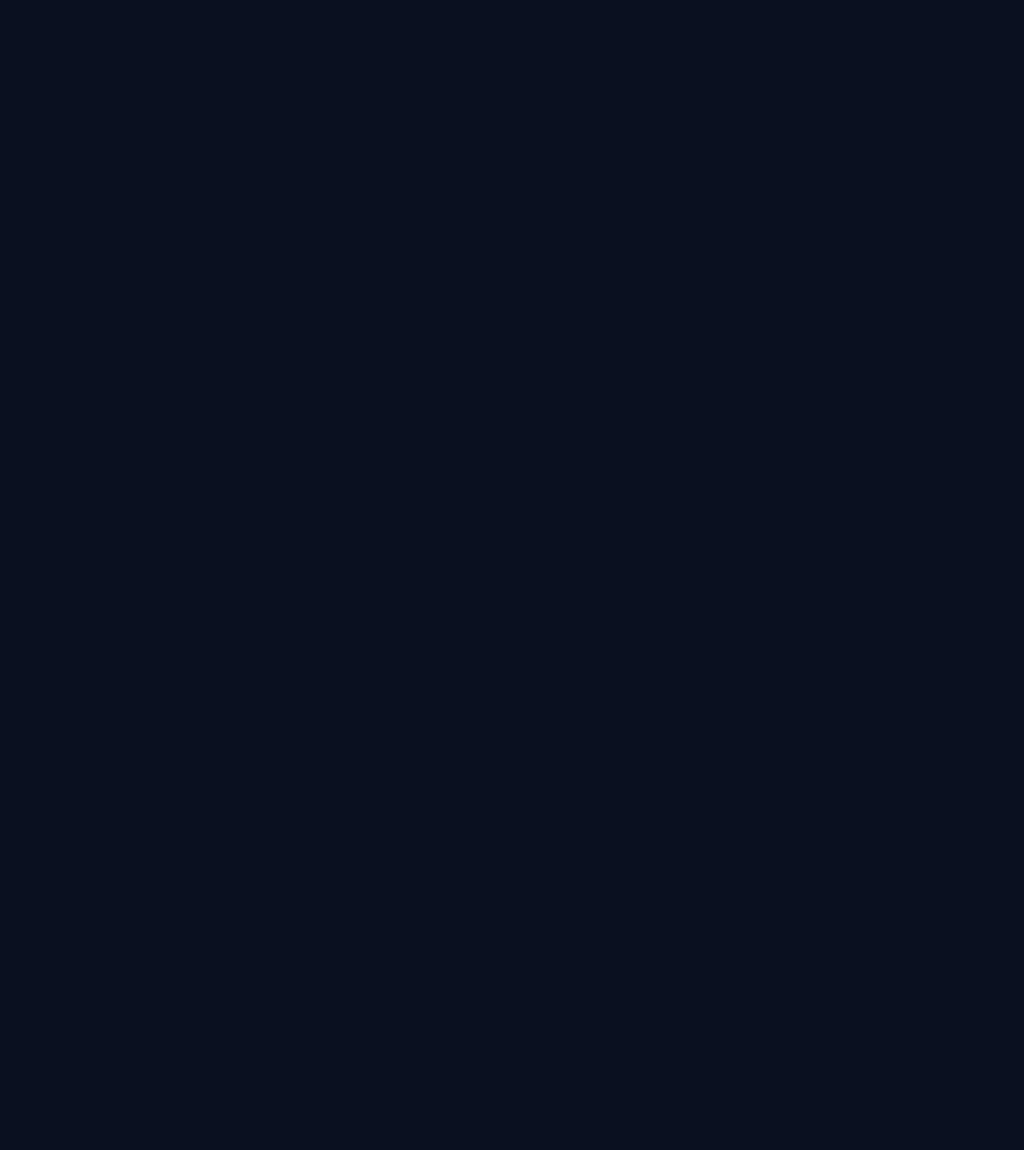
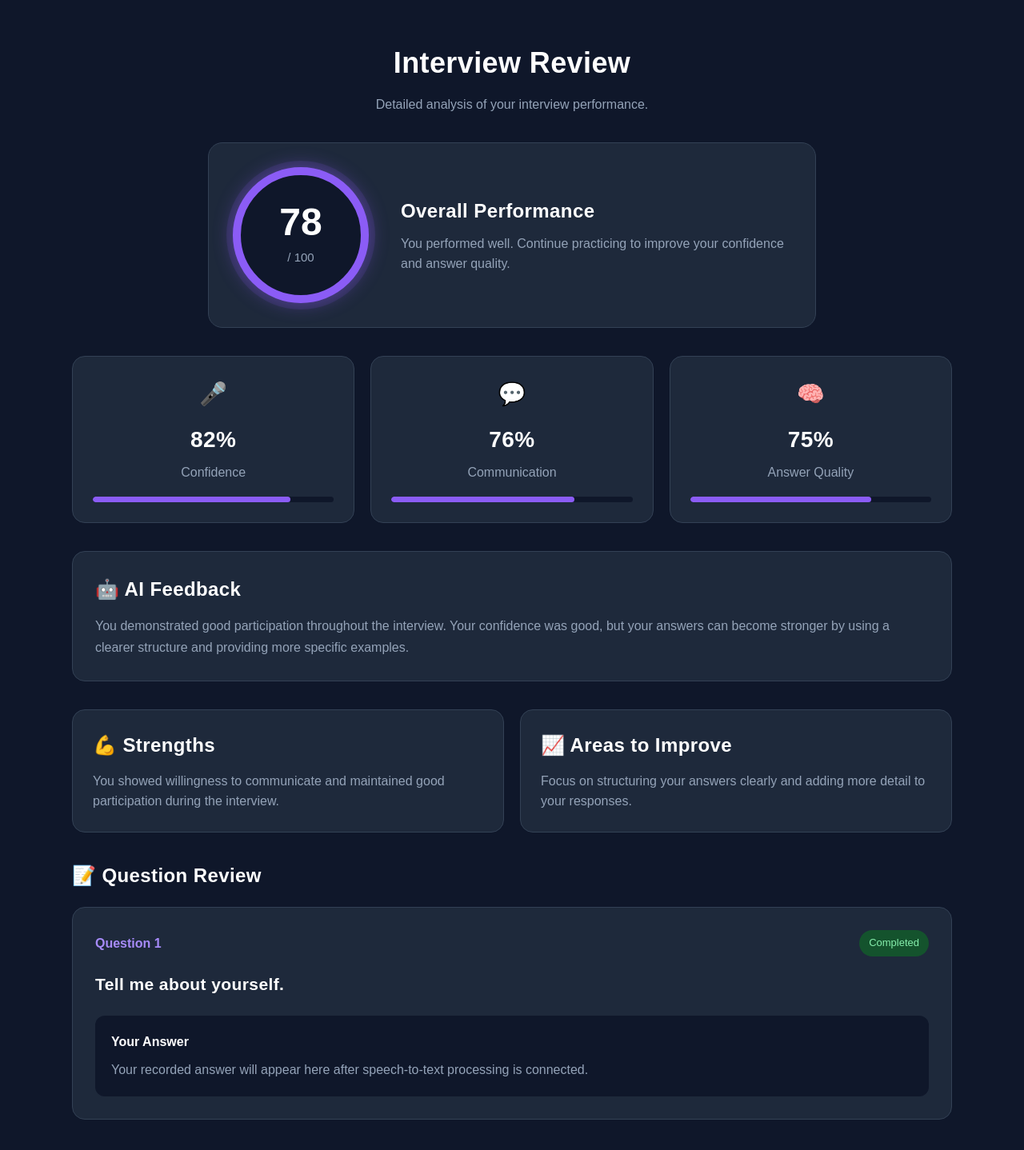
Before and after one commit to amreenpathan2006/PrepVerse-AI, a React app: page /interview-review in a window 1280 px wide. Before the commit this address had no page. Shown: the top 1438 px of the page at 80% size. Before the commit the page ends 800 px from the top, so only its background shows below. Built offline with nearby package versions, Linux system fonts and the light colour scheme; the HTML template or start-up script is replaced by a standard one.

Commit message:
Day 18: Added interview results and review flow

```diff
--- a/src/App.jsx
+++ b/src/App.jsx
@@ -2,6 +2,8 @@ import { Routes, Route } from "react-router-dom";
 import InterviewSession from "./pages/Interview/InterviewSession";
 import ChatScreen from "./pages/ChatScreen";
 import Dashboard from "./pages/Dashboard/Dashboard";
+import InterviewResults from "./components/InterviewResults/InterviewResults";
+import InterviewReview from "./components/InterviewReview/InterviewReview";
 
 function App() {
   return (
@@ -9,6 +11,11 @@ function App() {
       <Route path="/" element={<ChatScreen />} />
       <Route path="/dashboard" element={<Dashboard />} />
       <Route path="/interview" element={<InterviewSession />} />
+      <Route path="/interview-results" element={<InterviewResults />} />
+      <Route
+  path="/interview-review"
+  element={<InterviewReview />}
+/>
     </Routes>
   );
 }
--- a/src/components/InterviewResults/InterviewResults.jsx
+++ b/src/components/InterviewResults/InterviewResults.jsx
@@ -1,6 +1,8 @@
+import { useNavigate } from "react-router-dom";
 import "./InterviewResults.css";
 
 function InterviewResults() {
+    const navigate = useNavigate();
   return (
     <div className="interview-results">
 
@@ -33,13 +35,19 @@ function InterviewResults() {
 
       <div className="results-actions">
 
-        <button className="review-btn">
-          Review Interview
-        </button>
+       <button
+  className="review-btn"
+  onClick={() => navigate("/interview-review")}
+>
+  Review Interview
+</button>
 
-        <button className="dashboard-btn">
-          Back to Dashboard
-        </button>
+        <button
+  className="dashboard-btn"
+  onClick={() => navigate("/dashboard")}
+>
+  Back to Dashboard
+</button>
 
       </div>
 
--- /dev/null
+++ b/src/components/InterviewReview/InterviewReview.css
@@ -0,0 +1,280 @@
+.interview-review {
+  min-height: 100vh;
+  padding: 50px 24px;
+  background: #0f172a;
+  color: white;
+}
+
+/* Header */
+
+.review-header {
+  max-width: 1100px;
+  margin: 0 auto 35px;
+  text-align: center;
+}
+
+.review-header h1 {
+  font-size: 36px;
+  margin-bottom: 10px;
+}
+
+.review-header p {
+  color: #94a3b8;
+}
+
+/* Overall Score */
+
+.review-overall-score {
+  max-width: 760px;
+  min-height: 210px;
+  margin: 0 auto 35px;
+  padding: 30px;
+
+  display: flex;
+  align-items: center;
+  justify-content: center;
+  gap: 40px;
+
+  background: #1e293b;
+  border: 1px solid #334155;
+  border-radius: 18px;
+}
+
+.review-score-circle {
+  width: 170px;
+  height: 170px;
+
+  border-radius: 50%;
+
+  border: 10px solid #8b5cf6;
+
+  display: flex;
+  align-items: center;
+  justify-content: center;
+  flex-direction: column;
+
+  background: #0f172a;
+
+  box-shadow:
+    0 0 0 8px rgba(139, 92, 246, 0.12),
+    0 0 25px rgba(139, 92, 246, 0.45);
+
+  flex-shrink: 0;
+}
+
+.review-score-circle span {
+  font-size: 48px;
+  font-weight: bold;
+  line-height: 1;
+}
+
+.review-score-circle small {
+  margin-top: 8px;
+  color: #94a3b8;
+  font-size: 15px;
+}
+.review-overall-score h2 {
+  margin-bottom: 8px;
+}
+
+.review-overall-score p {
+  color: #94a3b8;
+  line-height: 1.6;
+}
+
+/* Performance Metrics */
+
+.review-performance-metrics {
+  max-width: 1100px;
+  margin: 0 auto 35px;
+
+  display: grid;
+  grid-template-columns: repeat(3, 1fr);
+  gap: 20px;
+}
+
+.review-metric-card {
+  padding: 25px;
+
+  text-align: center;
+
+  background: #1e293b;
+  border: 1px solid #334155;
+  border-radius: 16px;
+}
+
+.review-metric-icon {
+  font-size: 28px;
+}
+
+.review-metric-card h3 {
+  margin: 12px 0 5px;
+  font-size: 28px;
+}
+
+.review-metric-card p {
+  color: #94a3b8;
+}
+
+/* AI Feedback */
+
+.review-feedback {
+  max-width: 1100px;
+  margin: 0 auto 35px;
+  padding: 28px;
+
+  background: #1e293b;
+  border: 1px solid #334155;
+  border-radius: 16px;
+}
+
+.review-feedback h2 {
+  margin-bottom: 12px;
+}
+
+.review-feedback p {
+  color: #94a3b8;
+  line-height: 1.7;
+}
+
+/* Insights */
+
+.review-insights {
+  max-width: 1100px;
+  margin: 0 auto 35px;
+
+  display: grid;
+  grid-template-columns: repeat(2, 1fr);
+  gap: 20px;
+}
+
+.review-insight-card {
+  padding: 25px;
+
+  background: #1e293b;
+  border: 1px solid #334155;
+  border-radius: 16px;
+}
+
+.review-insight-card h2 {
+  margin-bottom: 12px;
+}
+
+.review-insight-card p {
+  color: #94a3b8;
+  line-height: 1.6;
+}
+
+/* Question Review */
+
+.question-review {
+  max-width: 1100px;
+  margin: 0 auto;
+}
+
+.question-review > h2 {
+  margin-bottom: 20px;
+}
+
+.question-card {
+  padding: 28px;
+
+  background: #1e293b;
+  border: 1px solid #334155;
+  border-radius: 16px;
+}
+
+.question-header {
+  display: flex;
+  justify-content: space-between;
+  align-items: center;
+
+  margin-bottom: 18px;
+}
+
+.question-header span:first-child {
+  color: #a78bfa;
+  font-weight: 600;
+}
+
+.question-status {
+  padding: 6px 12px;
+
+  background: #14532d;
+  color: #86efac;
+
+  border-radius: 20px;
+  font-size: 13px;
+}
+
+.question-card h3 {
+  margin-bottom: 22px;
+  font-size: 21px;
+}
+
+.answer-box {
+  padding: 20px;
+
+  background: #0f172a;
+  border-radius: 12px;
+}
+
+.answer-box span {
+  display: block;
+  margin-bottom: 10px;
+  font-weight: 600;
+}
+
+.answer-box p {
+  color: #94a3b8;
+  line-height: 1.6;
+}
+
+/* Responsive */
+
+@media (max-width: 700px) {
+
+  .review-performance-metrics {
+    grid-template-columns: 1fr;
+  }
+
+  .review-insights {
+    grid-template-columns: 1fr;
+  }
+
+  .review-overall-score {
+    flex-direction: column;
+    text-align: center;
+  }
+
+  .question-header {
+    flex-direction: column;
+    align-items: flex-start;
+    gap: 10px;
+  }
+
+}
+/* Score Progress */
+
+.score-progress {
+  width: 100%;
+  height: 7px;
+
+  margin-top: 18px;
+
+  background: #0f172a;
+
+  border-radius: 10px;
+
+  overflow: hidden;
+}
+
+.score-progress-fill {
+  height: 100%;
+
+  background: #8b5cf6;
+
+  border-radius: 10px;
+
+  transition: width 0.8s ease;
+}
--- /dev/null
+++ b/src/components/InterviewReview/InterviewReview.jsx
@@ -0,0 +1,187 @@
+import "./InterviewReview.css";
+
+function InterviewReview() {
+  return (
+    <div className="interview-review">
+
+      {/* Header */}
+
+      <div className="review-header">
+
+        <h1>Interview Review</h1>
+
+        <p>
+          Detailed analysis of your interview performance.
+        </p>
+
+      </div>
+
+      {/* Overall Performance */}
+
+      <div className="review-overall-score">
+
+        <div className="review-score-circle">
+
+          <span>78</span>
+
+          <small>/ 100</small>
+
+        </div>
+
+        <div>
+
+          <h2>Overall Performance</h2>
+
+          <p>
+            You performed well. Continue practicing to improve
+            your confidence and answer quality.
+          </p>
+
+        </div>
+
+      </div>
+
+      {/* Performance Scores */}
+
+      <div className="review-performance-metrics">
+
+        <div className="review-metric-card">
+
+          <span className="review-metric-icon">
+            🎤
+          </span>
+
+          <h3>82%</h3>
+
+          <p>Confidence</p>
+          <div className="score-progress">
+    <div
+      className="score-progress-fill"
+      style={{ width: "82%" }}
+    ></div>
+  </div>
+
+        </div>
+
+        <div className="review-metric-card">
+
+          <span className="review-metric-icon">
+            💬
+          </span>
+
+          <h3>76%</h3>
+
+          <p>Communication</p>
+          <div className="score-progress">
+    <div
+      className="score-progress-fill"
+      style={{ width: "76%" }}
+    ></div>
+  </div>
+
+        </div>
+
+        <div className="review-metric-card">
+
+          <span className="review-metric-icon">
+            🧠
+          </span>
+
+          <h3>75%</h3>
+
+          <p>Answer Quality</p>
+          <div className="score-progress">
+    <div
+      className="score-progress-fill"
+      style={{ width: "75%" }}
+    ></div>
+  </div>
+
+        </div>
+
+      </div>
+
+      {/* AI Feedback */}
+
+      <div className="review-feedback">
+
+        <h2>🤖 AI Feedback</h2>
+
+        <p>
+          You demonstrated good participation throughout the interview.
+          Your confidence was good, but your answers can become stronger
+          by using a clearer structure and providing more specific examples.
+        </p>
+
+      </div>
+
+      {/* Strengths and Improvements */}
+
+      <div className="review-insights">
+
+        <div className="review-insight-card">
+
+          <h2>💪 Strengths</h2>
+
+          <p>
+            You showed willingness to communicate and maintained
+            good participation during the interview.
+          </p>
+
+        </div>
+
+        <div className="review-insight-card">
+
+          <h2>📈 Areas to Improve</h2>
+
+          <p>
+            Focus on structuring your answers clearly and adding
+            more detail to your responses.
+          </p>
+
+        </div>
+
+      </div>
+
+      {/* Question Review */}
+
+      <div className="question-review">
+
+        <h2>📝 Question Review</h2>
+
+        <div className="question-card">
+
+          <div className="question-header">
+
+            <span>Question 1</span>
+
+            <span className="question-status">
+              Completed
+            </span>
+
+          </div>
+
+          <h3>
+            Tell me about yourself.
+          </h3>
+
+          <div className="answer-box">
+
+            <span>Your Answer</span>
+
+            <p>
+              Your recorded answer will appear here after
+              speech-to-text processing is connected.
+            </p>
+
+          </div>
+
+        </div>
+
+      </div>
+
+    </div>
+  );
+}
+
+export default InterviewReview;
--- a/src/pages/Dashboard/Dashboard.jsx
+++ b/src/pages/Dashboard/Dashboard.jsx
@@ -1,8 +1,10 @@
-import Layout from "../../components/Layout/Layout";
+
+import { useNavigate } from "react-router-dom";import Layout from "../../components/Layout/Layout";
 import DashboardCards from "./DashboardCards/DashboardCards";
 import "./Dashboard.css";
 
 function Dashboard() {
+  const navigate = useNavigate();
  return (
   <Layout>
     <div className="dashboard">
@@ -13,9 +15,12 @@ function Dashboard() {
           <p>Let's continue your interview preparation.</p>
         </div>
 
-        <button className="start-btn">
-          + Start New Interview
-        </button>
+        <button
+  className="start-btn"
+  onClick={() => navigate("/interview")}
+>
+  + Start New Interview
+</button>
       </div>
 
       <div className="stats">
```
